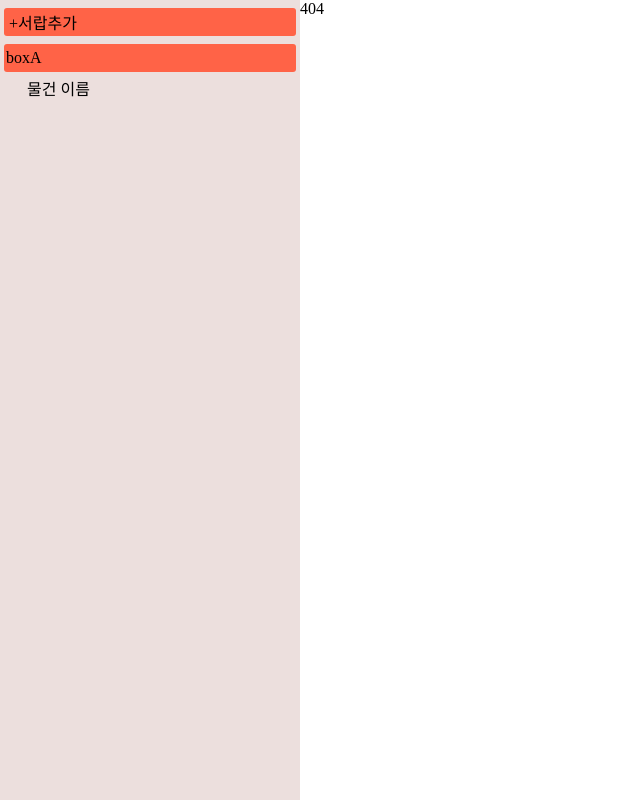
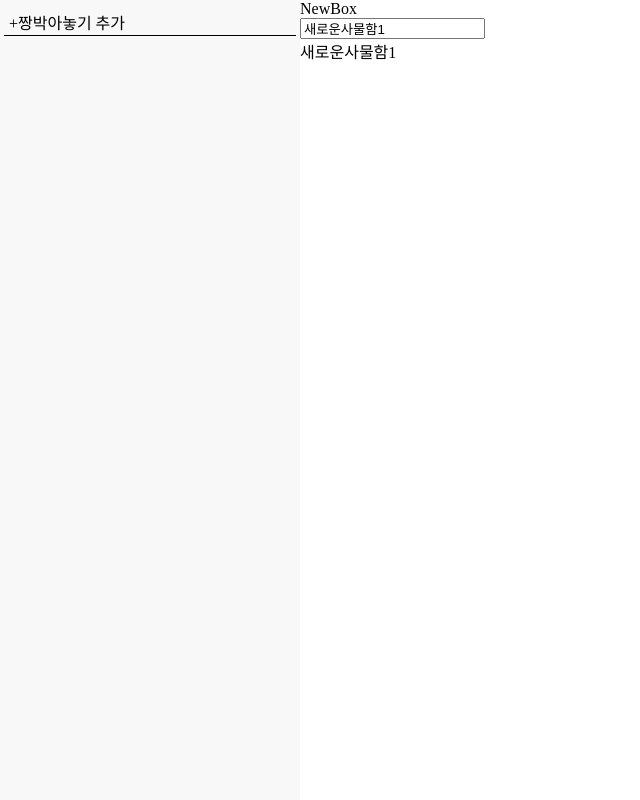
Before and after one commit to ljunseok0514/resource-manager, a React (Vite) app: page /update-box in a window 1280 px wide. Before the commit this address had no page. Shown: the whole page, without its empty margins (0-640 px from the left). Built offline with nearby package versions, Linux system fonts and the light colour scheme.

Commit message:
[230201 nav 컨포넌트작업]

```diff
--- a/src/Router/routerMap.jsx
+++ b/src/Router/routerMap.jsx
@@ -1,7 +1,7 @@
 import CreateUser from "@src/pages/CreateUser/CreateUser";
 import LoginPage from "@src/pages/LoginPage/LoginPage";
 import MainPage from "@src/pages/MainPage/MainPage";
-import NewBox from "@src/pages/NewBox/NewBox";
+import UpdateBox from "@src/pages/UpdateBox/UpdateBox";
 
 const routerMap = [
   {
@@ -21,8 +21,8 @@ const routerMap = [
   },
   {
     auth: "common",
-    path: "/new-box",
-    page: <NewBox />,
+    path: "/update-box",
+    page: <UpdateBox />,
   },
 ];
 
--- a/src/components/Template/Template.jsx
+++ b/src/components/Template/Template.jsx
@@ -1,31 +1,46 @@
+import { useState } from "react";
 import classNames from "classnames/bind";
 import style from "./style.module.scss";
 import initial from "./initial.min.css";
+import UpdateBox from "@src/pages/UpdateBox/UpdateBox";
 const cx = classNames.bind(style);
+import { Link } from "react-router-dom";
+
+function NewBox() {
+  return (
+    <ul>
+      <div className={cx("list_wrap")}>
+        <div className={cx("list_box")}>
+          <div className={cx("list_content")}>이름바꾸고싶다</div>
+        </div>
+        <li>
+          <div className={cx("list_box")}>
+            <div className={cx("list_text")}>물건추가하기</div>
+          </div>
+        </li>
+      </div>
+    </ul>
+  );
+}
 
 function Template({ children }) {
+  const [isLocker, setIsLocker] = useState(false);
+  const onClickAdd = () => {
+    setIsLocker(true);
+  };
+  const [value, setValue] = useState("test");
+  const chageValue = () => setValue("testtest");
   return (
     <div className={cx("container")}>
       <div className={cx("nav_container")}>
-        <div className={cx("list_wrap")}>
-          <div className={cx("list_box")}>
-            <div className={cx("list_text")}> +서랍추가</div>
+        <Link to="/update-box">
+          <div className={cx("list_wrap")} onClick={onClickAdd}>
+            <div className={cx("list_box")}>
+              <div className={cx("list_text")}> +짱박아놓기 추가</div>
+            </div>
           </div>
-        </div>
-        <ul>
-          <div className={cx("list_wrap")}>
-            <div className={cx("list_box")}>
-              <div className={cx("list_content")}>boxA</div>
-            </div>
-            <ul>
-              <li>
-                <div className={cx("list_box")}>
-                  <div className={cx("list_text")}>물건 이름</div>
-                </div>
-              </li>
-            </ul>
-          </div>
-        </ul>
+        </Link>
+        {isLocker && <NewBox />}
       </div>
       {children}
     </div>
--- a/src/components/Template/style.module.scss
+++ b/src/components/Template/style.module.scss
@@ -3,7 +3,7 @@
   .nav_container {
     height: 100vh;
     width: 300px;
-    background: rgb(236, 223, 221);
+    background: rgb(248, 248, 248);
     .list_wrap {
       margin: 8px 0;
     }
@@ -15,11 +15,13 @@
       padding: 2px;
       box-sizing: border-box;
       width: calc(100% - 8px);
-      background: tomato;
-      border-radius: 3px;
+      // background: tomato;
+      // border-radius: 3px;
+      border-bottom: 1px solid #000;
     }
     .list_box:hover {
-      background: red;
+      background: rgb(106, 106, 106);
+      color: white;
       cursor: pointer;
     }
     .list_text {
@@ -34,7 +36,7 @@
       background: none;
     }
     li .list_box:hover {
-      background: tomato;
+      background: rgb(196, 196, 196);
     }
   }
 }
--- a/src/pages/NewBox/NewBox.jsx
+++ /dev/null
@@ -1,12 +0,0 @@
-import React from "react";
-
-function NewBox() {
-  return (
-    <div>
-      NewBox
-      <input type="text" />
-    </div>
-  );
-}
-
-export default NewBox;
--- /dev/null
+++ b/src/pages/UpdateBox/UpdateBox.jsx
@@ -0,0 +1,19 @@
+import React, { useState } from "react";
+
+function UpdateBox() {
+  const [text, setText] = useState("새로운사물함1");
+  const onChange = (e) => {
+    setText(e.target.value);
+  };
+  return (
+    <div>
+      NewBox
+      <div className="">
+        <input type="text" value={text} onChange={onChange} />
+      </div>
+      <div className="">{text}</div>
+    </div>
+  );
+}
+
+export default UpdateBox;
```
